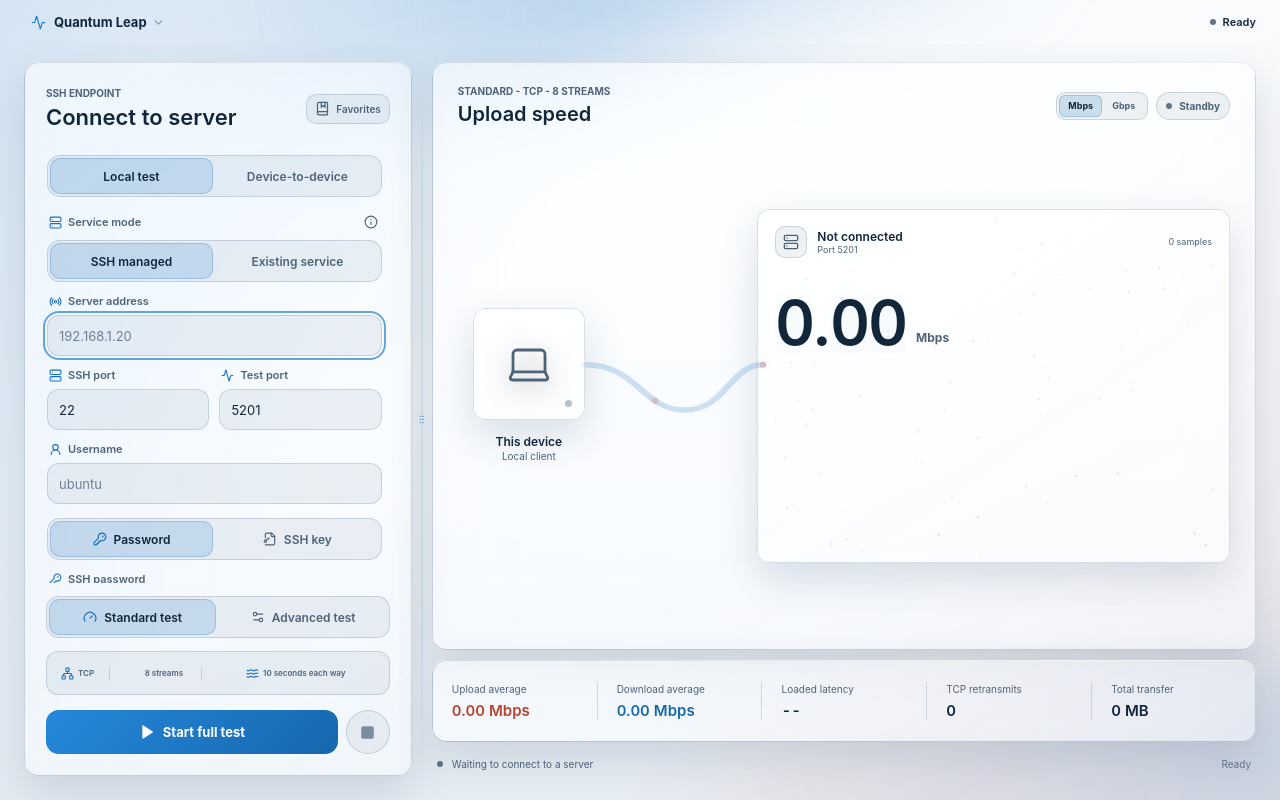
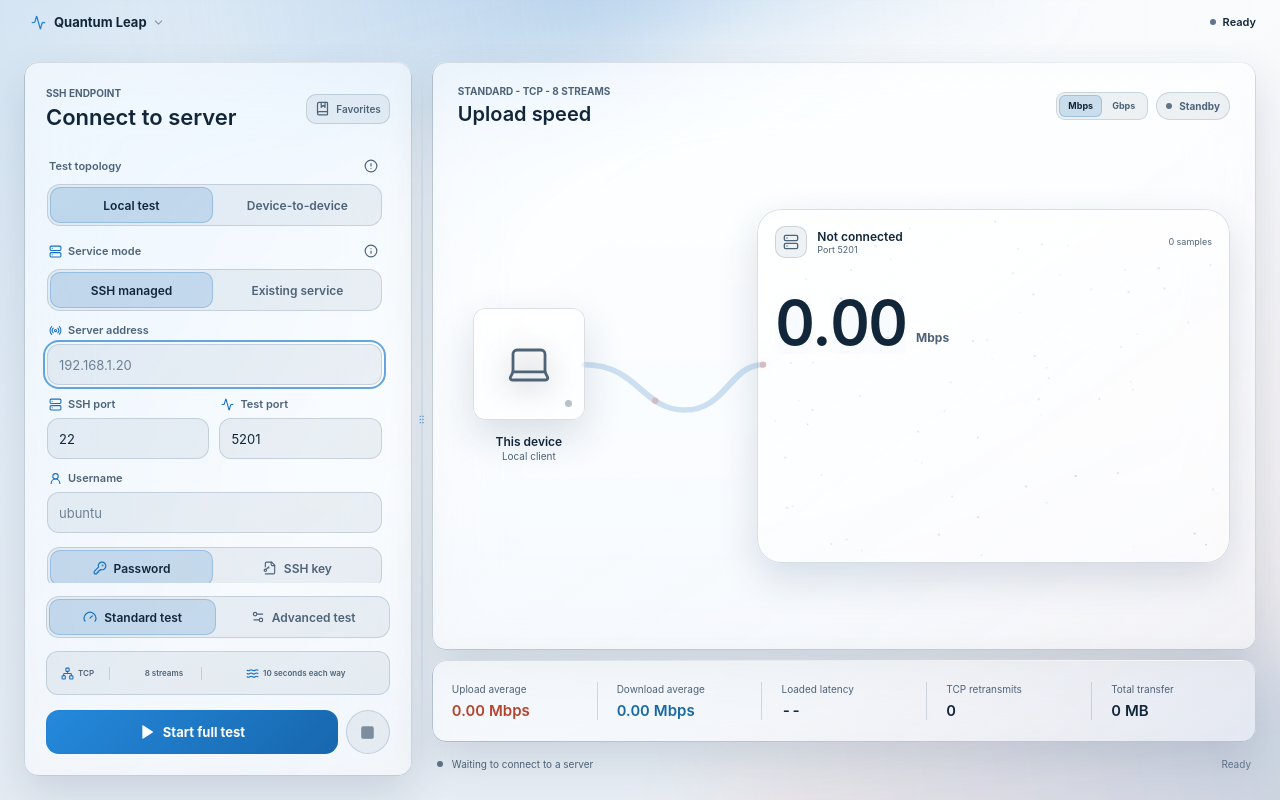
Before and after one commit to Anti2077/Quantum-Leap, a React (Vite) app: page / in a window 1280 px wide. Built offline with nearby package versions, Linux system fonts and the light colour scheme; some icons are missing.

Commit message:
Improve topology guidance and animated advanced options

```diff
--- a/src/components/SpeedWorkbench.tsx
+++ b/src/components/SpeedWorkbench.tsx
@@ -499,8 +499,6 @@ export function SpeedWorkbench() {
   const requestRef = useRef<SpeedTestRequest | null>(null);
   const appContentRef = useRef<HTMLElement>(null);
   const endpointEditorRef = useRef<HTMLElement>(null);
-  const clientAdvancedRef = useRef<HTMLDivElement>(null);
-  const serverAdvancedRef = useRef<HTMLDivElement>(null);
   const lastGoodSampleRef = useRef<Partial<Record<TransferDirection, SpeedSample>>>({});
   const previousLanguageRef = useRef(language);
 
@@ -660,16 +658,6 @@ export function SpeedWorkbench() {
     });
     return () => cancelAnimationFrame(frame);
   }, [compactLayout, connectionOpen, endpointEditor]);
-
-  useEffect(() => {
-    if (advancedPreview) return;
-    if ((compactLayout && !connectionOpen) || (!clientAdvancedOpen && !serverAdvancedOpen)) return;
-    const frame = requestAnimationFrame(() => {
-      const target = clientAdvancedOpen ? clientAdvancedRef.current : serverAdvancedRef.current;
-      target?.scrollIntoView({ block: "nearest" });
-    });
-    return () => cancelAnimationFrame(frame);
-  }, [advancedPreview, clientAdvancedOpen, compactLayout, connectionOpen, serverAdvancedOpen]);
 
   useEffect(() => {
     if (previousLanguageRef.current === language) return;
@@ -1283,6 +1271,18 @@ export function SpeedWorkbench() {
 
               <form id={CONNECTION_FORM_ID} onSubmit={submit} className="connection-form">
                 <div className="connection-fixed-top-controls">
+                  <div className="server-mode-label topology-mode-label">
+                    <span className="field-label">{t("topology")}</span>
+                    <span className="mode-help" tabIndex={0} aria-label={t("topologyHelp")}>
+                      <CircleAlert size={14} aria-hidden="true" />
+                      <span className="mode-tooltip" role="tooltip">
+                        <strong>{t("localTest")}</strong>
+                        <span>{t("localTestHelp")}</span>
+                        <strong>{t("remoteTest")}</strong>
+                        <span>{t("remoteTestHelp")}</span>
+                      </span>
+                    </span>
+                  </div>
                   <div className="test-mode-tabs topology-tabs" aria-label={t("topology")}>
                     <button
                       type="button"
@@ -1485,8 +1485,16 @@ export function SpeedWorkbench() {
                             <ChevronDown size={14} aria-hidden="true" />
                           </span>
                         </button>
+                        <AnimatePresence initial={false}>
                         {clientAdvancedOpen && (
-                          <div ref={clientAdvancedRef} className="advanced-disclosure-fields">
+                          <motion.div
+                            className="advanced-disclosure-motion"
+                            initial={{ height: 0, opacity: 0 }}
+                            animate={{ height: "auto", opacity: 1 }}
+                            exit={{ height: 0, opacity: 0 }}
+                            transition={{ height: { duration: 0.28, ease: [0.22, 1, 0.36, 1] }, opacity: { duration: 0.18 } }}
+                          >
+                          <div className="advanced-disclosure-fields">
                             <label>
                               <FieldLabel icon={<Network size={13} />}>{t("clientBindIp")}</FieldLabel>
                               <input
@@ -1520,7 +1528,9 @@ export function SpeedWorkbench() {
                               </span>
                             </label>
                           </div>
+                          </motion.div>
                         )}
+                        </AnimatePresence>
                       </div>
                     </motion.section>
                   )}
@@ -1727,8 +1737,16 @@ export function SpeedWorkbench() {
                         <ChevronDown size={14} aria-hidden="true" />
                       </span>
                     </button>
+                    <AnimatePresence initial={false}>
                     {serverAdvancedOpen && (
-                      <div ref={serverAdvancedRef} className="advanced-disclosure-fields">
+                      <motion.div
+                        className="advanced-disclosure-motion"
+                        initial={{ height: 0, opacity: 0 }}
+                        animate={{ height: "auto", opacity: 1 }}
+                        exit={{ height: 0, opacity: 0 }}
+                        transition={{ height: { duration: 0.28, ease: [0.22, 1, 0.36, 1] }, opacity: { duration: 0.18 } }}
+                      >
+                      <div className="advanced-disclosure-fields">
                         {!remoteToRemote && (
                           <label>
                             <FieldLabel icon={<Network size={13} />}>{t("localBindIp")}</FieldLabel>
@@ -1784,7 +1802,9 @@ export function SpeedWorkbench() {
                           </span>
                         </label>
                       </div>
+                      </motion.div>
                     )}
+                    </AnimatePresence>
                   </div>
                 </>
               ) : (
@@ -1816,8 +1836,16 @@ export function SpeedWorkbench() {
                           <ChevronDown size={14} aria-hidden="true" />
                         </span>
                       </button>
+                      <AnimatePresence initial={false}>
                       {serverAdvancedOpen && (
-                        <div ref={serverAdvancedRef} className="advanced-disclosure-fields">
+                        <motion.div
+                          className="advanced-disclosure-motion"
+                          initial={{ height: 0, opacity: 0 }}
+                          animate={{ height: "auto", opacity: 1 }}
+                          exit={{ height: 0, opacity: 0 }}
+                          transition={{ height: { duration: 0.28, ease: [0.22, 1, 0.36, 1] }, opacity: { duration: 0.18 } }}
+                        >
+                        <div className="advanced-disclosure-fields">
                           <label>
                             <FieldLabel icon={<Network size={13} />}>{t("localBindIp")}</FieldLabel>
                             <input
@@ -1835,7 +1863,9 @@ export function SpeedWorkbench() {
                             </span>
                           </label>
                         </div>
+                        </motion.div>
                       )}
+                      </AnimatePresence>
                     </div>
                   )}
                 </>
--- a/src/lib/i18n.tsx
+++ b/src/lib/i18n.tsx
@@ -89,8 +89,11 @@ const en = {
   sshManagedShort: "SSH - {{username}}@{{host}}",
   directShort: "Direct - port {{port}}",
   topology: "Test topology",
+  topologyHelp: "Test topology details",
   localTest: "Local test",
+  localTestHelp: "Run the iperf3 client on this Mac and test against the target server.",
   remoteTest: "Device-to-device",
+  remoteTestHelp: "Connect to two remote devices over SSH, with device A testing against device B.",
   dualDevices: "Remote devices",
   editClient: "Edit device A (initiator)",
   initiator: "Initiator",
@@ -225,7 +228,9 @@ const zhCN: Record<TranslationKey, string> = {
   connectionPanelDescription: "连接、端点与测速参数设置", savedSshMeta: "{{username}} · SSH {{port}}", deleteServer: "删除 {{host}}",
   addCurrentServer: "添加当前服务器", optionalNote: "备注（可选）", serverNote: "服务器备注", save: "确认保存", cancel: "取消",
   noSavedServers: "暂无常用服务器", delete: "删除", sshManagedShort: "SSH · {{username}}@{{host}}", directShort: "直连 · 端口 {{port}}",
-  topology: "测速拓扑", localTest: "本机测速", remoteTest: "双端互测", dualDevices: "双端设备", editClient: "编辑设备 A 发起端",
+  topology: "测速拓扑", topologyHelp: "测速拓扑说明", localTest: "本机测速",
+  localTestHelp: "由此 Mac 运行 iperf3 客户端，对目标服务器进行测速。", remoteTest: "双端互测",
+  remoteTestHelp: "通过 SSH 连接两台远端设备，由设备 A 向设备 B 发起测速。", dualDevices: "双端设备", editClient: "编辑设备 A 发起端",
   initiator: "发起端", ipNotConfigured: "未配置 IP", swapEndpoints: "交换设备 A 和设备 B",
   swapRequiresSsh: "服务端使用 SSH 自动管理时才能交换", editServer: "编辑设备 B 服务端", server: "服务端",
   clientConfiguration: "发起端配置", serverConfiguration: "服务端配置", clientAddress: "设备 A 地址", serverAddress: "服务器地址",
--- a/src/styles.css
+++ b/src/styles.css
@@ -625,9 +625,10 @@ input:focus-visible {
   flex-direction: column;
   gap: 13px;
   margin-left: -5px;
+  margin-right: -10px;
   overflow-y: auto;
   overflow-x: hidden;
-  padding: 1px 8px 4px 6px;
+  padding: 1px 18px 4px 6px;
   scrollbar-width: thin;
   scrollbar-color: rgba(80, 137, 188, 0.22) transparent;
 }
@@ -965,6 +966,10 @@ h2 {
   height: 39px;
 }
 
+.topology-mode-label {
+  margin-bottom: 7px;
+}
+
 .topology-tabs > button {
   font-size: 10px;
 }
@@ -1207,6 +1212,12 @@ h2 {
 .advanced-disclosure-fields {
   display: grid;
   gap: 12px;
+}
+
+.advanced-disclosure-motion {
+  margin: -3px;
+  overflow: hidden;
+  padding: 3px;
 }
 
 .advanced-disclosure-toggle {
--- a/src/themes.css
+++ b/src/themes.css
@@ -264,6 +264,41 @@ h2,
   color: var(--color-text-secondary);
 }
 
+html[data-color-theme="light"] .system-theme-control {
+  color: #29445f;
+}
+
+html[data-color-theme="light"] .compact-switch,
+html[data-color-theme="light"] .manual-theme-switch > span {
+  background: rgba(var(--color-primary-rgb), 0.14);
+  box-shadow: inset 0 0 0 1px rgba(var(--color-primary-rgb), 0.28);
+}
+
+html[data-color-theme="light"] .compact-switch i {
+  background: #58738d;
+}
+
+html[data-color-theme="light"] .manual-theme-switch {
+  color: #58718a;
+  background: rgba(var(--color-primary-rgb), 0.08);
+}
+
+html[data-color-theme="light"] .manual-theme-switch.is-light > svg:first-child,
+html[data-color-theme="light"] .manual-theme-switch:disabled.is-light > svg:first-child {
+  color: #b66b00;
+}
+
+html[data-color-theme="light"] .manual-theme-switch.is-dark > svg:last-child,
+html[data-color-theme="light"] .manual-theme-switch:disabled.is-dark > svg:last-child {
+  color: #315f8c;
+}
+
+html[data-color-theme="light"] .about-menu-item:hover {
+  border-radius: 8px;
+  color: var(--color-text);
+  background: rgba(var(--color-primary-rgb), 0.08);
+}
+
 .appearance-row,
 .language-row,
 .manual-theme-switch,
@@ -404,12 +439,19 @@ html[data-color-theme="light"] .confirm-actions button.confirm-primary {
 
 .mac-glyph,
 .remote-node {
-  border-radius: 12px;
   color: var(--color-text-secondary);
   background:
     linear-gradient(145deg, var(--glass-sheen), transparent 52%),
     rgba(8, 22, 37, 0.46);
   box-shadow: inset 0 0 0 1px var(--color-line), 0 16px 38px var(--color-shadow);
+}
+
+.mac-glyph {
+  border-radius: 12px;
+}
+
+.remote-node {
+  border-radius: 24px;
 }
 
 html[data-color-theme="light"] .mac-glyph,
```
Also changed, not shown: 1 other file (tests, documents, lock files or other folders).
